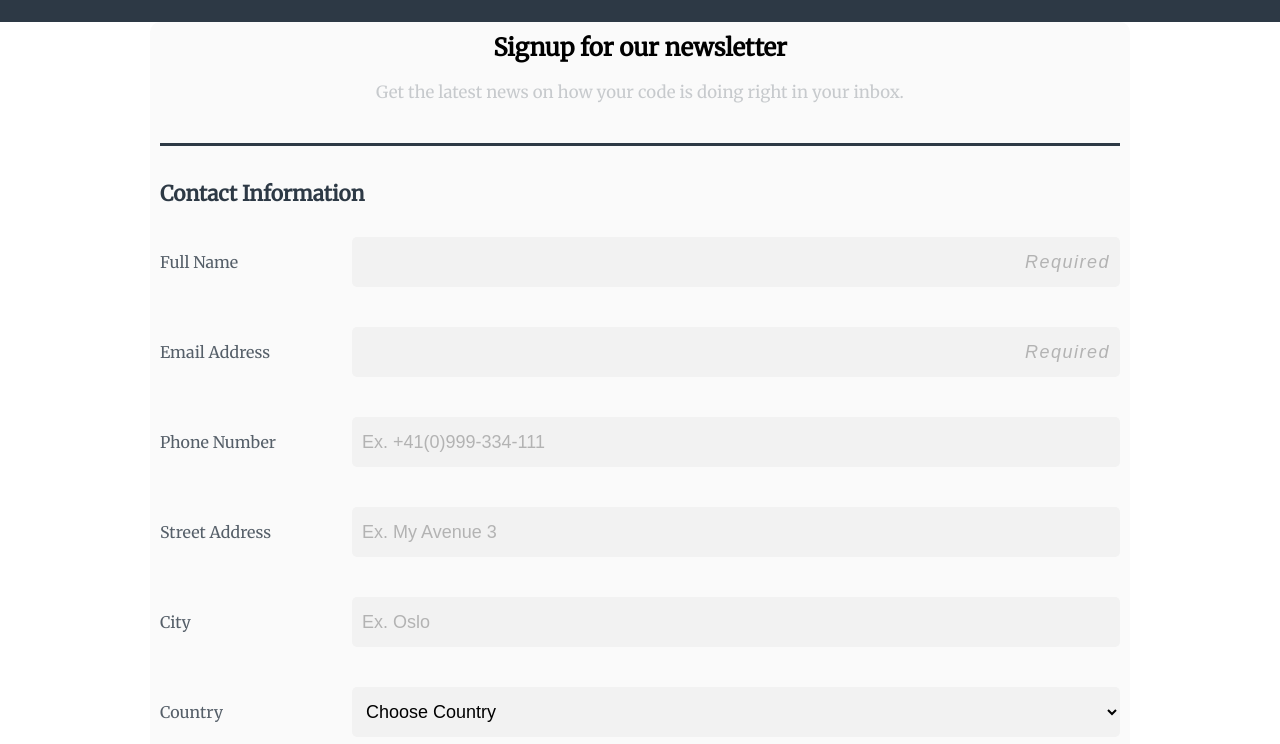
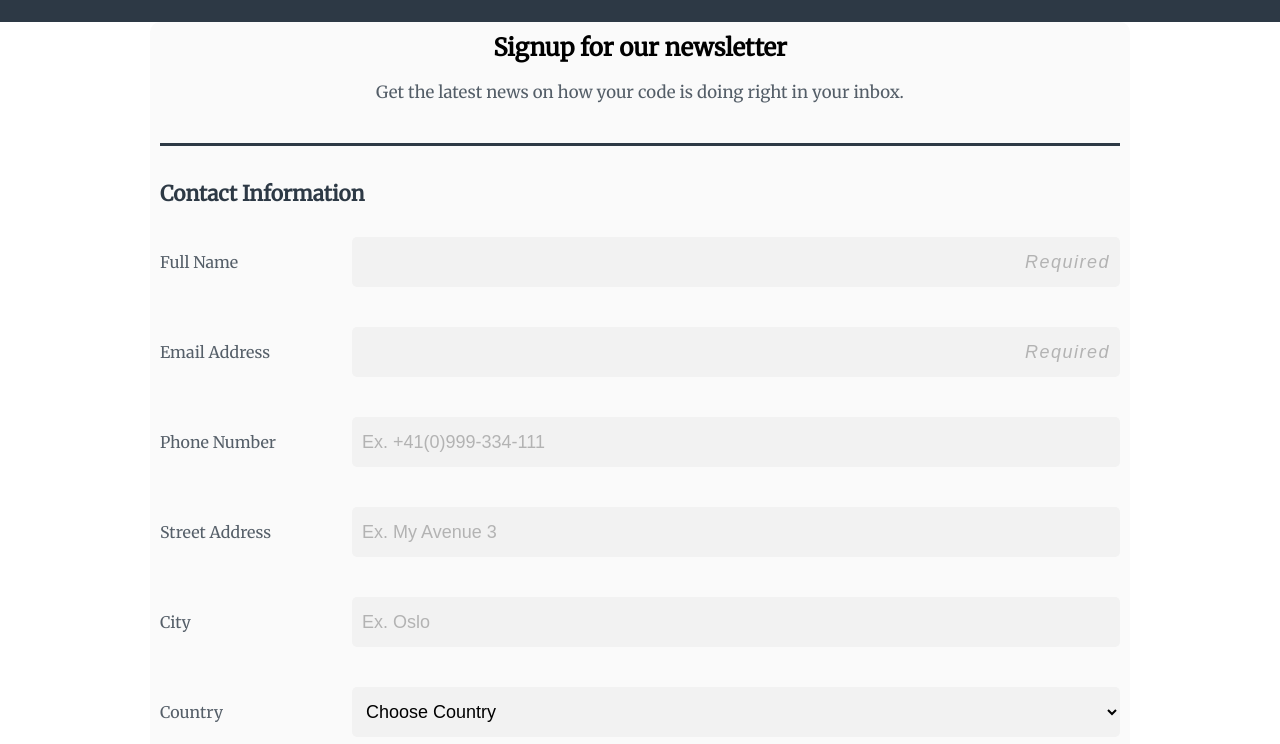
Before and after one commit to Antonio-Cabrero/Registration-form, a plain HTML site: page index.html in a window 1280 px wide. Shown: the part 56-800 px from the top of the page. Drawn offline with Linux system fonts and the light colour scheme.

Commit message:
change
minor change to p color

```diff
--- a/css/main.css
+++ b/css/main.css
@@ -44,7 +44,7 @@ p{
   padding-top: 8px;
   padding-bottom: 40px;
   font-size: 1.05em;
-  color: #C7CACD;
+  color: rgba(45, 57, 69, 0.808);
   border-bottom: 3px solid #2d3945;
 }
 
```
